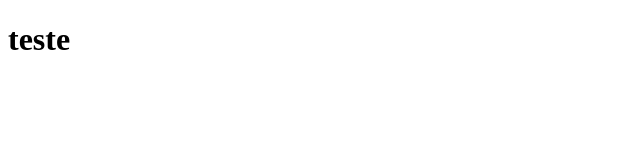
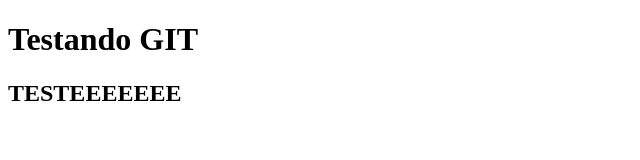
Before and after one commit to CarlosMartinsUFV/CarlosMartins, a plain HTML site: page index.html in a window 1280 px wide. Shown: the whole page, without its empty margins (0-640 px from the left). Drawn offline with Linux system fonts and the light colour scheme.

Commit message:
Testando Linux

```diff
--- a/index.html
+++ b/index.html
@@ -6,7 +6,10 @@
   <meta name="viewport" content="width=device-width, initial-scale=1.0">
   <title>Document</title>
 </head>
-<h1> teste </h1>
+<h1> Testando GIT </h1>
+<h2>
+  TESTEEEEEEE
+</h2>
 
 <body>
   <script src="script.js"></script>
```
